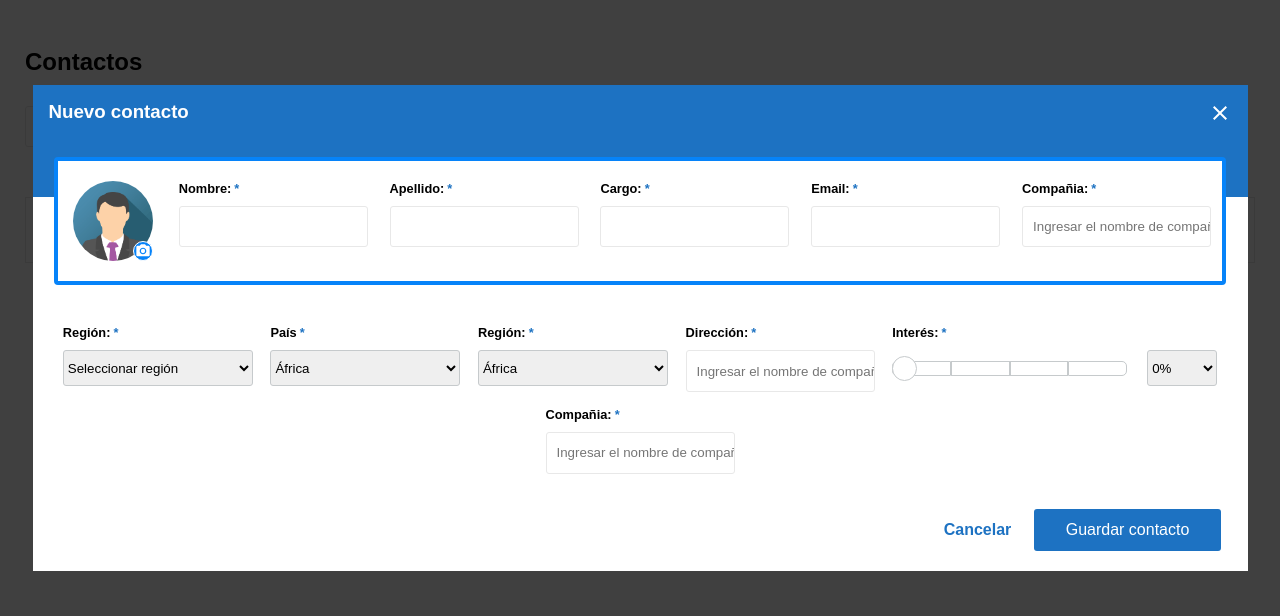
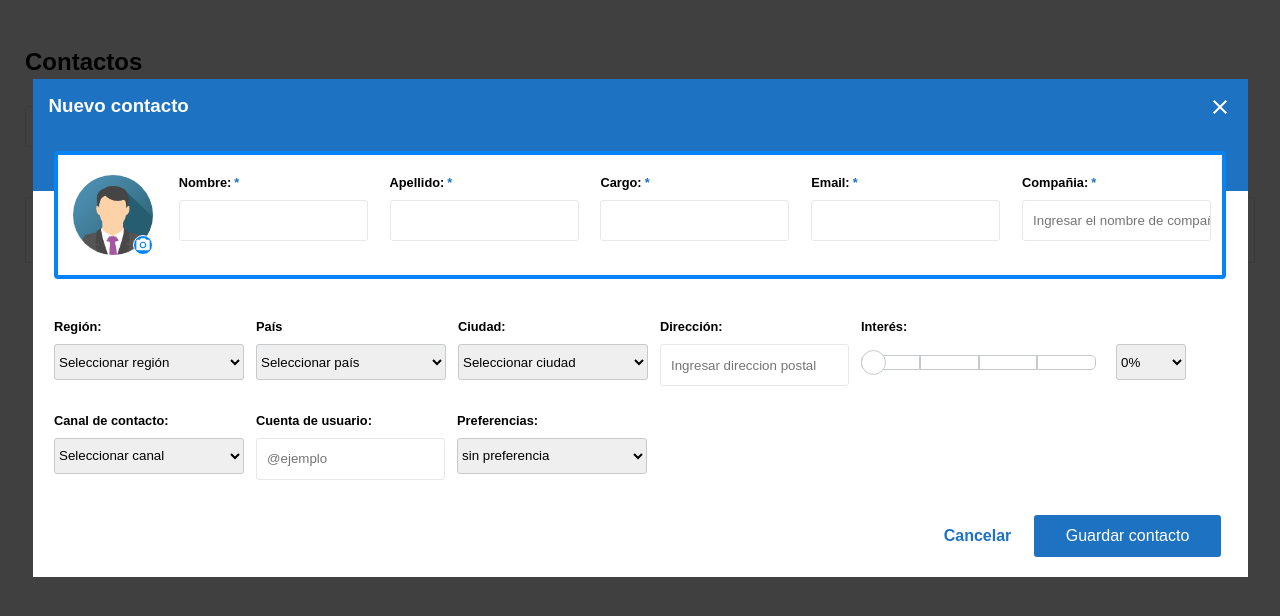
Before and after one commit to Fedecba92/DataWarehouse, a website: page index.html in a window 1280 px wide. Both pictures are taken after typing "Sample" into the empty fields and a click on the button "Agregar contacto". Shown: the part 72-688 px from the top of the page. Drawn offline with Linux system fonts and the light colour scheme; no server answers.

Commit message:
rangos de interes- styling new contact

```diff
--- a/SCSS/layout/_dashboard.scss
+++ b/SCSS/layout/_dashboard.scss
@@ -307,9 +307,23 @@
       }
 
       .form-group {
-        display: flex;
-        justify-content: space-around;
+        display: inline-flex;
         flex-wrap: wrap;
+        gap: 12px;
+
+        label {
+          display: block;
+          font-weight: bold;
+          font-size: 0.8rem;
+          margin-bottom: 10px;
+
+          &::after {
+            content: "";
+            color: $primary-color;
+            font-weight: bold;
+            margin-left: 3px;
+          }
+        }
       }
     }
 
--- a/SCSS/style.scss
+++ b/SCSS/style.scss
@@ -9,6 +9,7 @@
 
 /*pages*/
 @import "./pages/companies";
+@import "./pages/users";
 
 html {
   font-family: "Open-sans", sans-serif;
--- a/index.html
+++ b/index.html
@@ -185,7 +185,7 @@
                 <div class="form-control">
                     <label for="country">País</label>
                     <select name="country" id="country" class="select-input">
-
+                        <option selected disabled value="">Seleccionar país</option>
                         <option value="">África</option>
                         <option value="">América del Norte</option>
                         <option value="">América del Sur</option>
@@ -196,8 +196,9 @@
                     </select>
                 </div>
                 <div class="form-control">
-                    <label for="region">Región:</label>
-                    <select name="region" id="region" class="select-input">
+                    <label for="city">Ciudad:</label>
+                    <select name="city" id="city" class="select-input">
+                        <option selected disabled value="">Seleccionar ciudad</option>
                         <option value="">África</option>
                         <option value="">América del Norte</option>
                         <option value="">América del Sur</option>
@@ -210,7 +211,7 @@
 
                 <div class="form-control">
                     <label for="">Dirección:</label>
-                    <input type="text" placeholder="Ingresar el nombre de compañía">
+                    <input type="text" placeholder="Ingresar direccion postal">
                 </div>
 
                 <div class="form-control">
@@ -232,10 +233,34 @@
                         </select>
                     </div>
                 </div>
+                <div class="form-control">
+                    <label for="channel">Canal de contacto:</label>
+                    <select name="channel" id="channel" class="select-input" >
+                        <option selected disabled value="">Seleccionar canal</option>
+                        <option value="">Inatagram</option>
+                        <option value="">Movil</option>
+                        <option value="">Facebook</option>
+                        <option value="">Instagram</option>
+                        <option value="">E-mail</option>
+                        <option value="">Twitter</option>
+                    </select>
+                </div>
+                <div class="form-control">
+                    <label for="">Cuenta de usuario:</label>
+                    <input type="text" placeholder="@ejemplo">
+                </div>
 
                 <div class="form-control">
-                    <label for="">Compañia:</label>
-                    <input type="text" placeholder="Ingresar el nombre de compañía">
+                    <label for="preferences">Preferencias:</label>
+                    <select name="preferences" id="preferences" class="select-input" >
+                        <option selected disabled value="">sin preferencia</option>
+                        <option value="">Instagram</option>
+                        <option value="">Movil</option>
+                        <option value="">Facebook</option>
+                        <option value="">Instagram</option>
+                        <option value="">E-mail</option>
+                        <option value="">Twitter</option>
+                    </select>
                 </div>
 
 
--- a/js/main.js
+++ b/js/main.js
@@ -147,18 +147,16 @@ console.log(arrayFills);
         fill.style.width =`${ data[i].interest }%`;
         //TODO: trabajar por rangos < >
 
-        if(fill.style.width === '100%'){
+        if(data[i].interest >= 80 ){
+            fill.style.backgroundColor='red'
+        }
+        else if(data[i].interest >= 70){
+            fill.style.backgroundColor ='orange'
+        }else if(data[i].interest >= 45){
+            fill.style.backgroundColor='yellow'
+        }else if(data[i].interest > 0){
             fill.style.backgroundColor='blue'
-        }
-        else if(fill.style.width === '95%'){
-            fill.style.backgroundColor ='red'
-        }else if(fill.style.width === '75%'){
-            fill.style.backgroundColor='orange'
-        }else if(fill.style.width ==='50%'){
-            fill.style.backgroundColor='yellow'
-        }else if(fill.style.width ==='25%'){
-            fill.style.backgroundColor='blue'
-        }else if(fill.style.width === '0%'){
+        }else if(data[i].interest === 0){
             fill.style.backgroundColor='gray'
         }
 
```
Also changed, not shown: CSS/main.css, SCSS/pages/_users.scss (added), pages/users.html (added).
